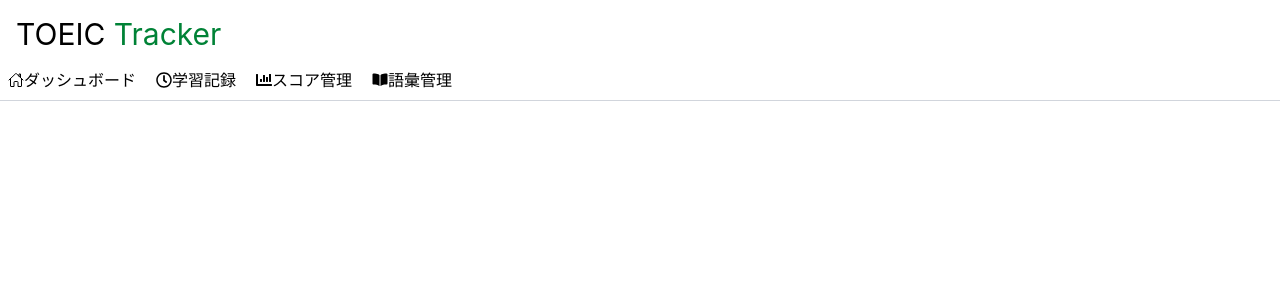
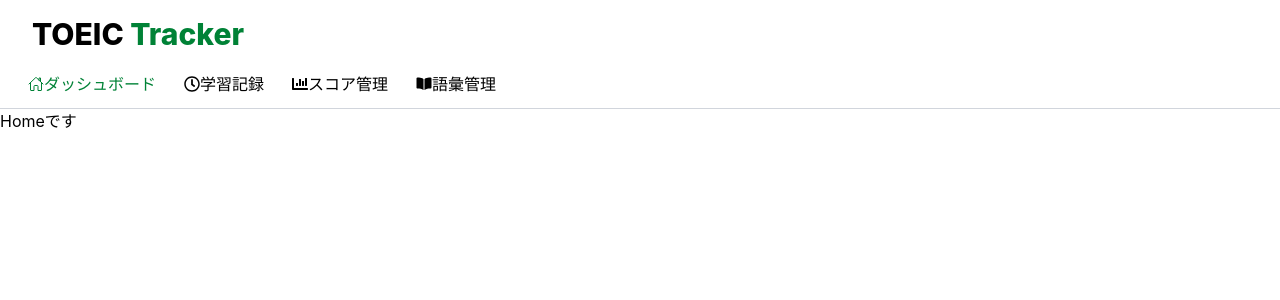
Before and after one commit to k-tomida/toeic-tracker, a React (Vite) app in the folder frontend/: page / in a window 1280 px wide. Shown: the top 300 px of the page. Built offline with nearby package versions, Linux system fonts and the light colour scheme.

Commit message:
feat: ヘッダー部分の完成

```diff
--- a/frontend/src/components/Header.tsx
+++ b/frontend/src/components/Header.tsx
@@ -1,17 +1,19 @@
-import { Link } from "react-router"
 import { IoHomeOutline, IoBook } from "react-icons/io5";
 import { FaRegClock, FaChartBar } from "react-icons/fa";
+import { NavItem } from "../ui/NavItem";
 
 export const Header = () => {
     return (
-        <header className="border-b border-gray-300">
-            <div className="m-4 text-3xl">TOEIC <span className="text-green-700">Tracker</span></div>
-            <nav className="flex  space-x-5 m-2">
-                <Link to="/" className="flex items-center hover:bg-gray-100"><IoHomeOutline />ダッシュボード</Link>
-                <Link to="/study-sessions" className="flex items-center hover:bg-gray-100"><FaRegClock />学習記録</Link>
-                <Link to="/scores" className="flex items-center hover:bg-gray-100"><FaChartBar />スコア管理</Link>
-                <Link to="/vocabularies" className="flex items-center hover:bg-gray-100"><IoBook />語彙管理</Link>
-            </nav>
+        <header className="border-b border-gray-300 ">
+            <div className="max-w-7xl mx-auto px-4">
+                <div className="m-4 text-3xl font-extrabold">TOEIC <span className="text-green-700">Tracker</span></div>
+                <nav className="flex  space-x-5 m-2">
+                    <NavItem to="/" icon={<IoHomeOutline />} label="ダッシュボード" />
+                    <NavItem to="/study-sessions" icon={<FaRegClock />} label="学習記録" />
+                    <NavItem to="/scores" icon={<FaChartBar />} label="スコア管理" />
+                    <NavItem to="/vocabularies" icon={<IoBook />} label="語彙管理" />
+                </nav>
+            </div>
         </header>
     )
 }
--- a/frontend/src/pages/Home.tsx
+++ b/frontend/src/pages/Home.tsx
@@ -4,6 +4,7 @@
     return (
         <>
             <Header />
+            <h1>Homeです</h1>
         </>
     )
 }
--- a/frontend/src/pages/StudySesssion.tsx
+++ b/frontend/src/pages/StudySesssion.tsx
@@ -4,7 +4,7 @@
     return (
         <>
             <Header />
-            <h1>語彙管理ページです</h1>
+            <h1>学習記録ページです</h1>
         </>
     )
 }
--- a/frontend/src/router/Router.tsx
+++ b/frontend/src/router/Router.tsx
@@ -1,7 +1,7 @@
 import { Route, Routes } from "react-router"
 import { Home } from "../pages/Home"
 import { StudySession } from "../pages/StudySesssion"
-import { Score } from "../pages/score"
+import { Score } from "../pages/Score"
 import { Vocabulary } from "../pages/Vocabulary"
 
 export const Router = () => {
--- /dev/null
+++ b/frontend/src/ui/NavItem.tsx
@@ -0,0 +1,16 @@
+import type { ReactNode } from "react";
+import { NavLink } from "react-router";
+
+type Props = {
+    to: string,
+    icon: ReactNode
+    label: string
+}
+
+export const NavItem = ({ to, icon, label }: Props) => {
+    return (
+        <NavLink to={to} className={({ isActive }) => `p-1 flex items-center rounded-xl hover:bg-gray-100 ${isActive ? "text-green-700" : ""}`}>
+            {icon}{label}
+        </NavLink>
+    );
+}
```
